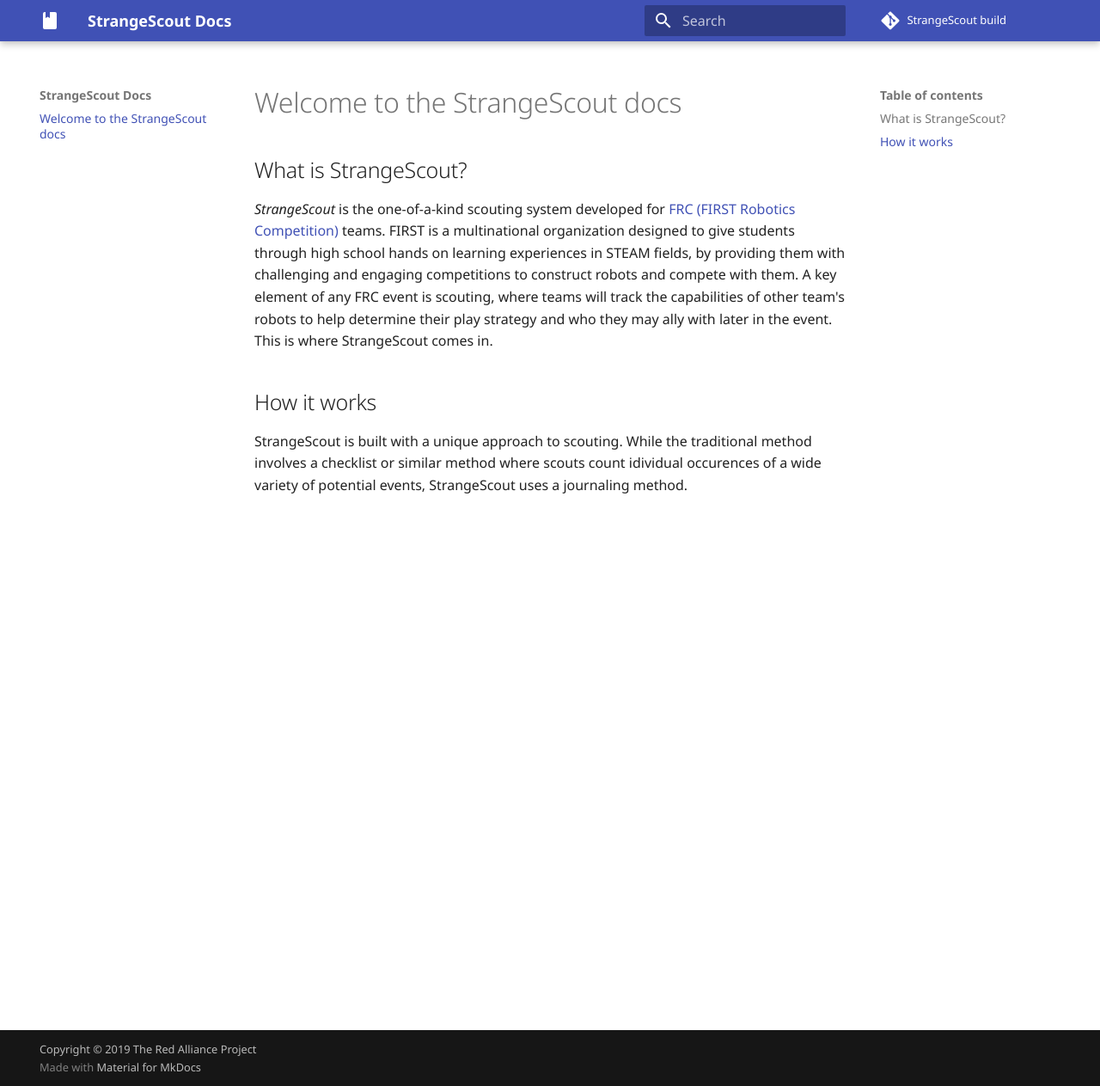
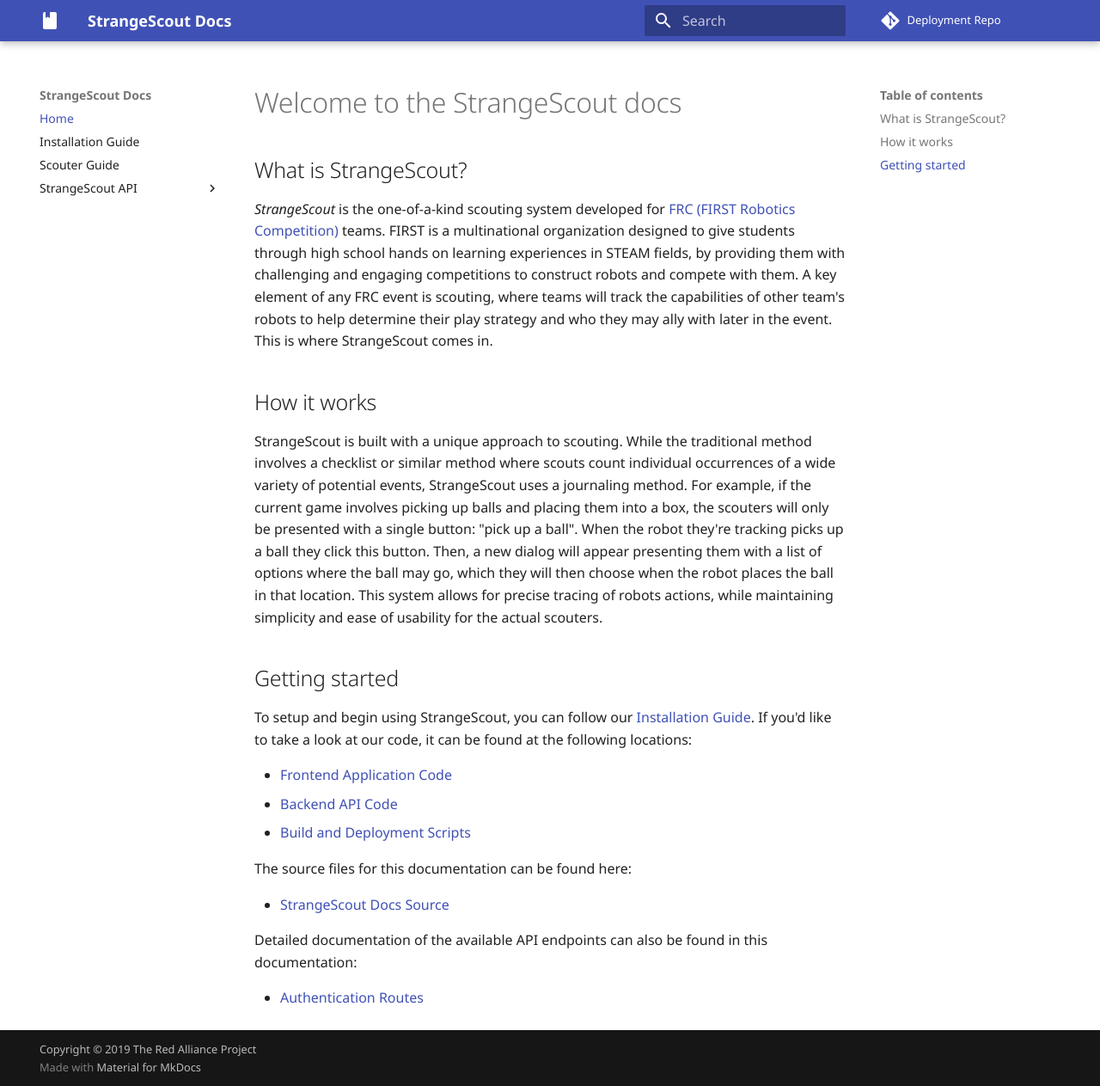
Before and after one commit to the-red-alliance/strangescout-docs, an MkDocs documentation site: the page built from docs/index.md, in a window 1280 px wide and 1263 px high. Shown: the whole window at 86% size. Built offline with MkDocs 1.6.1 and Material for MkDocs 9.7.7, drawn with Linux system fonts in a browser that asks for light colours; comment, search, counter and statistics services are not loaded.

Commit message:
finish up the home page, bit of configuration, start api documentation

```diff
--- a/docs/index.md
+++ b/docs/index.md
@@ -1,3 +1,5 @@
+disqus:
+
 # Welcome to the StrangeScout docs
 
 ## What is StrangeScout?
@@ -6,4 +8,20 @@
 
 ## How it works
 
-StrangeScout is built with a unique approach to scouting. While the traditional method involves a checklist or similar method where scouts count idividual occurences of a wide variety of potential events, StrangeScout uses a journaling method.
+StrangeScout is built with a unique approach to scouting. While the traditional method involves a checklist or similar method where scouts count individual occurrences of a wide variety of potential events, StrangeScout uses a journaling method. For example, if the current game involves picking up balls and placing them into a box, the scouters will only be presented with a single button: "pick up a ball". When the robot they're tracking picks up a ball they click this button. Then, a new dialog will appear presenting them with a list of options where the ball may go, which they will then choose when the robot places the ball in that location. This system allows for precise tracing of robots actions, while maintaining simplicity and ease of usability for the actual scouters.
+
+## Getting started
+
+To setup and begin using StrangeScout, you can follow our [Installation Guide](installation-guide). If you'd like to take a look at our code, it can be found at the following locations:
+
+- [Frontend Application Code](https://github.com/the-red-alliance/strangescout-frontend)
+- [Backend API Code](https://github.com/the-red-alliance/strangescout-backend)
+- [Build and Deployment Scripts](https://github.com/the-red-alliance/strangescout-deploy)
+
+The source files for this documentation can be found here:
+
+- [StrangeScout Docs Source](https://github.com/the-red-alliance/strangescout-docs)
+
+Detailed documentation of the available API endpoints can also be found in this documentation:
+
+- [Authentication Routes](strangescout-api/authentication-routes.md)
--- a/mkdocs.yml
+++ b/mkdocs.yml
@@ -3,8 +3,11 @@
 site_url: 'https://the-red-alliance.github.io/strangescout-docs/'
 site_author: 'The Red Alliance projects maintainers'
 
-repo_name: 'StrangeScout build'
+repo_name: 'Deployment Repo'
 repo_url: 'https://github.com/the-red-alliance/strangescout-deploy'
+
+# disable editing
+edit_uri: ''
 
 # Copyright
 copyright: 'Copyright &copy; 2019 The Red Alliance Project'
@@ -17,10 +20,19 @@
     code: 'Roboto Mono'
   logo:
     icon: 'book'
-extra:
-  disqus: 'StrangeScout'
+
+nav:
+  - Home: index.md
+  - Installation Guide: installation-guide/index.md
+  - Scouter Guide: scouter-guide.md
+  - StrangeScout API:
+    - Authentication Routes: strangescout-api/authentication-routes.md
+
 markdown_extensions:
+  - meta
   - admonition
   - footnotes
+  - codehilite:
+      linenums: true
   - toc:
       permalink: true
--- a/requirements.txt
+++ b/requirements.txt
@@ -1,2 +1,3 @@
 mkdocs
 mkdocs-material
+pygments
```
Also changed, not shown: README.md (+14 -2 lines), docs/installation-guide/index.md (added, +1 -0 lines), docs/scouter-guide.md (added, +1 -0 lines), docs/strangescout-api/authentication-routes.md (added, +266 -0 lines).
